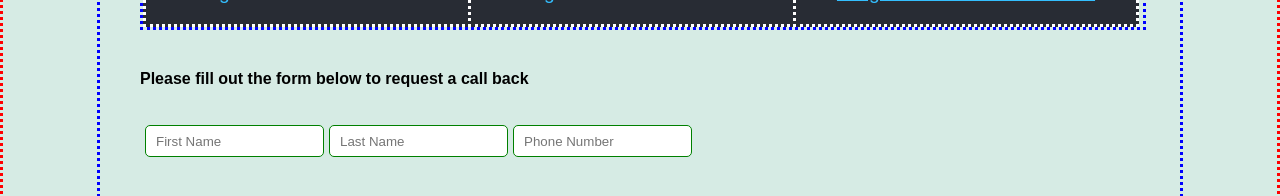
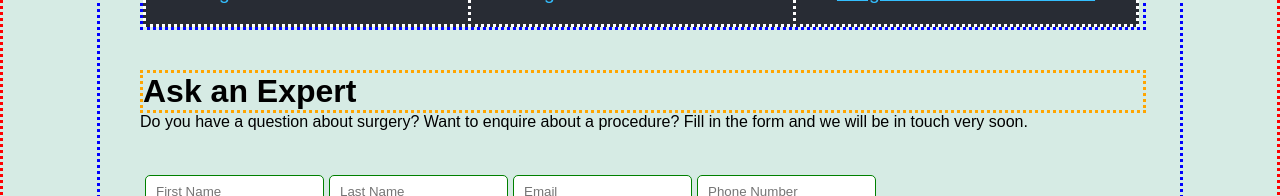
Before and after one commit to sarajbeazley/weight-loss-app, a React (Create React App) app: page / in a window 1280 px wide. Shown: the part 756-952 px from the top of the page. Built offline with nearby package versions, Linux system fonts and the light colour scheme.

Commit message:
fixed error message

```diff
--- a/src/App.css
+++ b/src/App.css
@@ -170,12 +170,12 @@ textarea{
   display: inline;
 }
 
-.fill-out-form{
+.expert{
   margin-top: 40px;
 }
 
 .form{
-
+  margin-top: 50px ;
 }
 
 .footer {
--- a/src/MainPage.js
+++ b/src/MainPage.js
@@ -56,13 +56,15 @@ export default function MainPage(){
           </section>
         </main>
       </main>
-      <p className="fill-out-form">
-        <b>Please fill out the form below to request a call back</b>
+      <p className="expert">
+        <h1>Ask an Expert</h1>
+        <p>Do you have a question about surgery? Want to enquire about a procedure? Fill in the form and we will be in touch very soon.</p>
       </p>
       <form className="form">
         <input type="text" placeholder="First Name" />
         <input type="text" placeholder="Last Name" />
-        <input type="text" placeholder="Phone Number" />
+        <input type="email" placeholder="Email" />
+        <input type="phone" placeholder="Phone Number" />
       </form>
       <footer className="footer">
         This is the footer: Here will go contact details and other links
```
